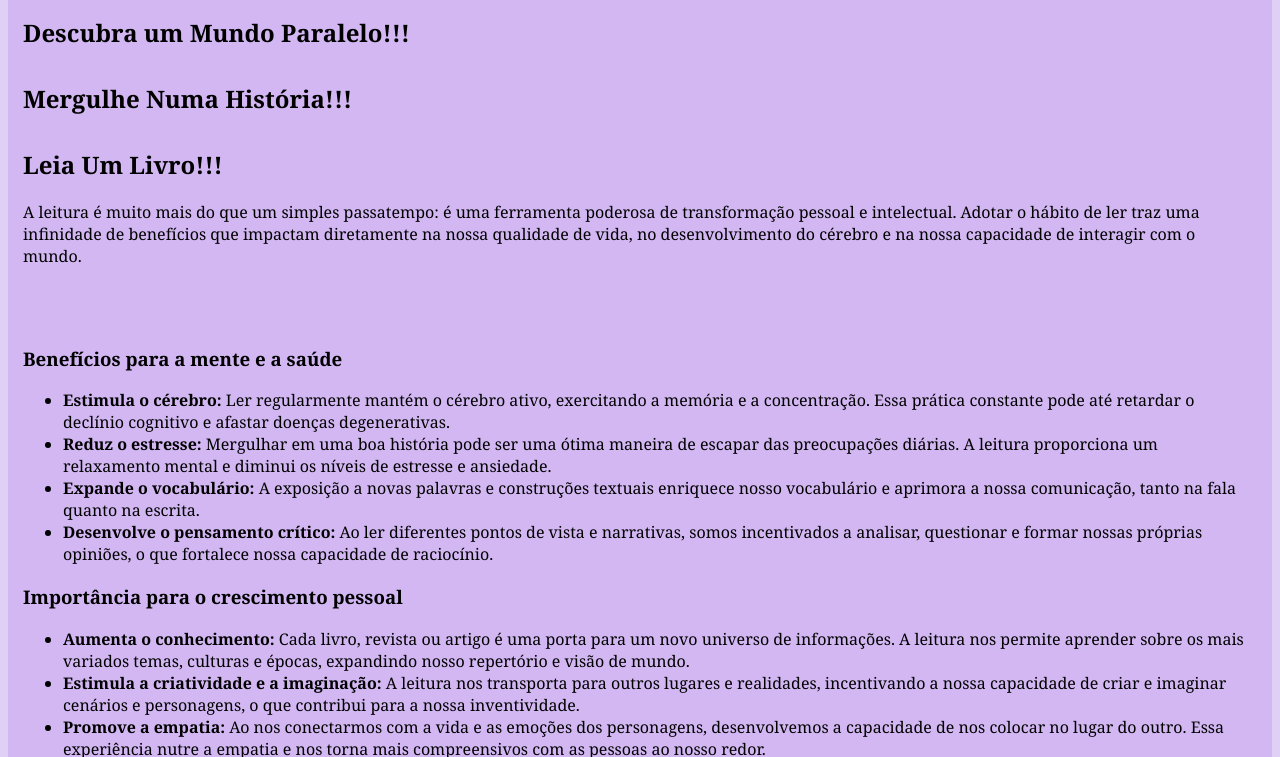
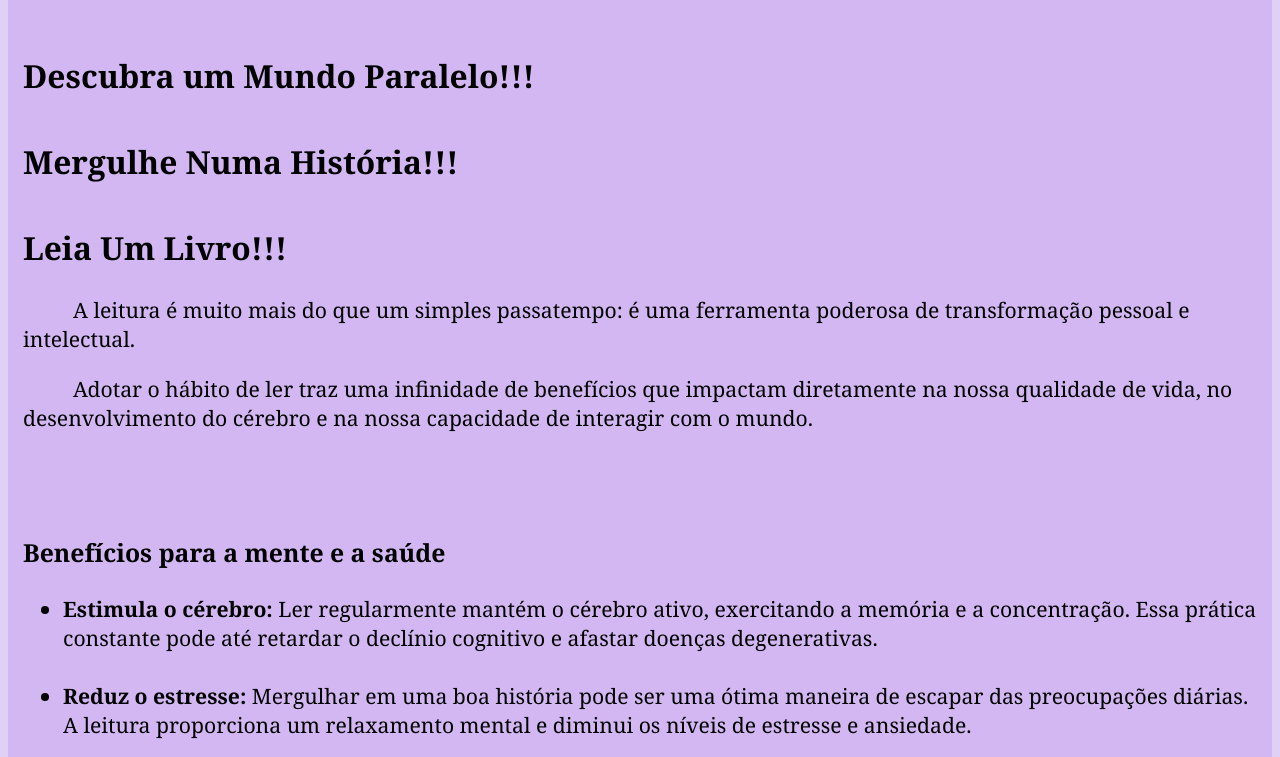
Before and after one commit to Drizi-b/Site-livros, a plain HTML site: page index.html in a window 1280 px wide. Shown: the part 165-922 px from the top of the page. Drawn offline with Linux system fonts and the light colour scheme.

Commit message:
Atualizacao

```diff
--- a/CSS/style.css
+++ b/CSS/style.css
@@ -54,6 +54,7 @@ html {
     font-family: Georgia, 'Times New Roman', Times, serif;
     font-weight: light;
     background-color: #be98ed72;
+    font-size: 115%;
 }
 header.cabecalho div.container {
     display: flex;
@@ -93,6 +94,9 @@ h2.subtitulo {
     text-align: center;
     text-transform: uppercase;
     margin-bottom: 30px;
+}
+p.indent-parag {
+    text-indent: 50px;
 }
 
 /* Modulo Categorias */
--- a/index.html
+++ b/index.html
@@ -42,23 +42,25 @@
         Mergulhe Numa História!!! <br><br>
         Leia Um Livro!!!
     </h2>
-        <p>A leitura é muito mais do que um simples passatempo: é uma ferramenta poderosa de transformação pessoal e intelectual. Adotar o hábito de ler traz uma infinidade de benefícios que impactam diretamente na nossa qualidade de vida, no desenvolvimento do cérebro e na nossa capacidade de interagir com o mundo.
+        <p class="indent-parag">A leitura é muito mais do que um simples passatempo: é uma ferramenta poderosa de transformação pessoal e intelectual.</p>
+        <p class="indent-parag">Adotar o hábito de ler traz uma infinidade de benefícios que impactam diretamente na nossa qualidade de vida, no desenvolvimento do cérebro e na nossa capacidade de interagir com o mundo.
         </p> <br><br>
     <h3>Benefícios para a mente e a saúde</h3>
         <ul class="li-benef">
-          <li><strong>Estimula o cérebro:</strong> Ler regularmente mantém o cérebro ativo, exercitando a memória e a concentração. Essa prática constante pode até retardar o declínio cognitivo e afastar doenças degenerativas.</li>
-          <li><strong>Reduz o estresse:</strong> Mergulhar em uma boa história pode ser uma ótima maneira de escapar das preocupações diárias. A leitura proporciona um relaxamento mental e diminui os níveis de estresse e ansiedade.</li>
-          <li><strong>Expande o vocabulário:</strong> A exposição a novas palavras e construções textuais enriquece nosso vocabulário e aprimora a nossa comunicação, tanto na fala quanto na escrita.</li>
+          <li><strong>Estimula o cérebro:</strong> Ler regularmente mantém o cérebro ativo, exercitando a memória e a concentração. Essa prática constante pode até retardar o declínio cognitivo e afastar doenças degenerativas.</li><br>
+          <li><strong>Reduz o estresse:</strong> Mergulhar em uma boa história pode ser uma ótima maneira de escapar das preocupações diárias. A leitura proporciona um relaxamento mental e diminui os níveis de estresse e ansiedade.</li><br>
+          <li><strong>Expande o vocabulário:</strong> A exposição a novas palavras e construções textuais enriquece nosso vocabulário e aprimora a nossa comunicação, tanto na fala quanto na escrita.</li><br>
           <li><strong>Desenvolve o pensamento crítico:</strong> Ao ler diferentes pontos de vista e narrativas, somos incentivados a analisar, questionar e formar nossas próprias opiniões, o que fortalece nossa capacidade de raciocínio.</li>
         </ul>
     <h3>Importância para o crescimento pessoal</h3>
         <ul class="li-import">
-          <li><strong>Aumenta o conhecimento:</strong> Cada livro, revista ou artigo é uma porta para um novo universo de informações. A leitura nos permite aprender sobre os mais variados temas, culturas e épocas, expandindo nosso repertório e visão de mundo.</li>
-          <li><strong>Estimula a criatividade e a imaginação:</strong> A leitura nos transporta para outros lugares e realidades, incentivando a nossa capacidade de criar e imaginar cenários e personagens, o que contribui para a nossa inventividade.</li>
-          <li><strong>Promove a empatia:</strong> Ao nos conectarmos com a vida e as emoções dos personagens, desenvolvemos a capacidade de nos colocar no lugar do outro. Essa experiência nutre a empatia e nos torna mais compreensivos com as pessoas ao nosso redor.</li>
+          <li><strong>Aumenta o conhecimento:</strong> Cada livro, revista ou artigo é uma porta para um novo universo de informações. A leitura nos permite aprender sobre os mais variados temas, culturas e épocas, expandindo nosso repertório e visão de mundo.</li><br>
+          <li><strong>Estimula a criatividade e a imaginação:</strong> A leitura nos transporta para outros lugares e realidades, incentivando a nossa capacidade de criar e imaginar cenários e personagens, o que contribui para a nossa inventividade.</li><br>
+          <li><strong>Promove a empatia:</strong> Ao nos conectarmos com a vida e as emoções dos personagens, desenvolvemos a capacidade de nos colocar no lugar do outro. Essa experiência nutre a empatia e nos torna mais compreensivos com as pessoas ao nosso redor.</li><br>
           <li><strong>Aprimora a escrita:</strong> Ler com frequência nos expõe a diferentes estilos de escrita e estruturas de frases, o que naturalmente melhora nossa própria habilidade de escrever de forma clara e coesa.</li>
         </ul>
-          <p>Em suma, a leitura é um investimento em nós mesmos. É um hábito que nos torna mais inteligentes, criativos, empáticos e bem-informados. Não é apenas uma forma de entretenimento, mas sim um caminho contínuo de aprendizado e autodesenvolvimento, fundamental para a nossa vida. <br><br>
+          <p class="indent-parag">Em suma, a leitura é um investimento em nós mesmos. É um hábito que nos torna mais inteligentes, criativos, empáticos e bem-informados. </p>
+          <p class="indent-parag"> Não é apenas uma forma de entretenimento, mas sim um caminho contínuo de aprendizado e autodesenvolvimento, fundamental para a nossa vida. <br><br>
           Bora ler??
           </p>
       </div>
```
